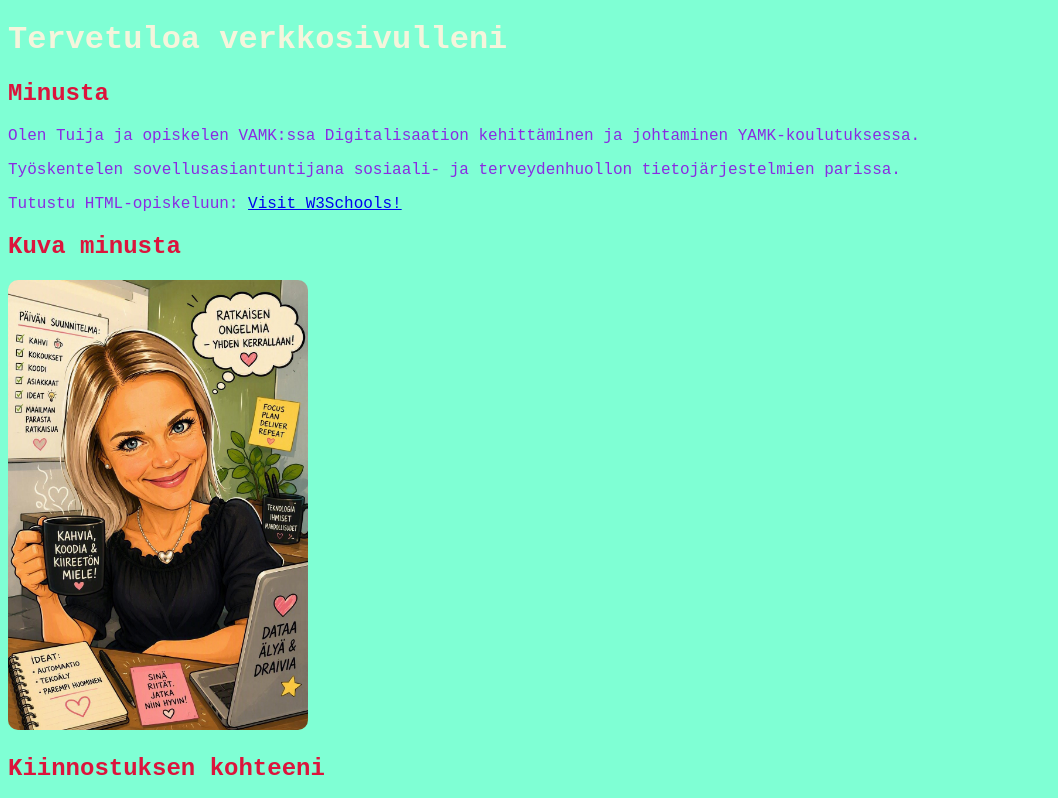
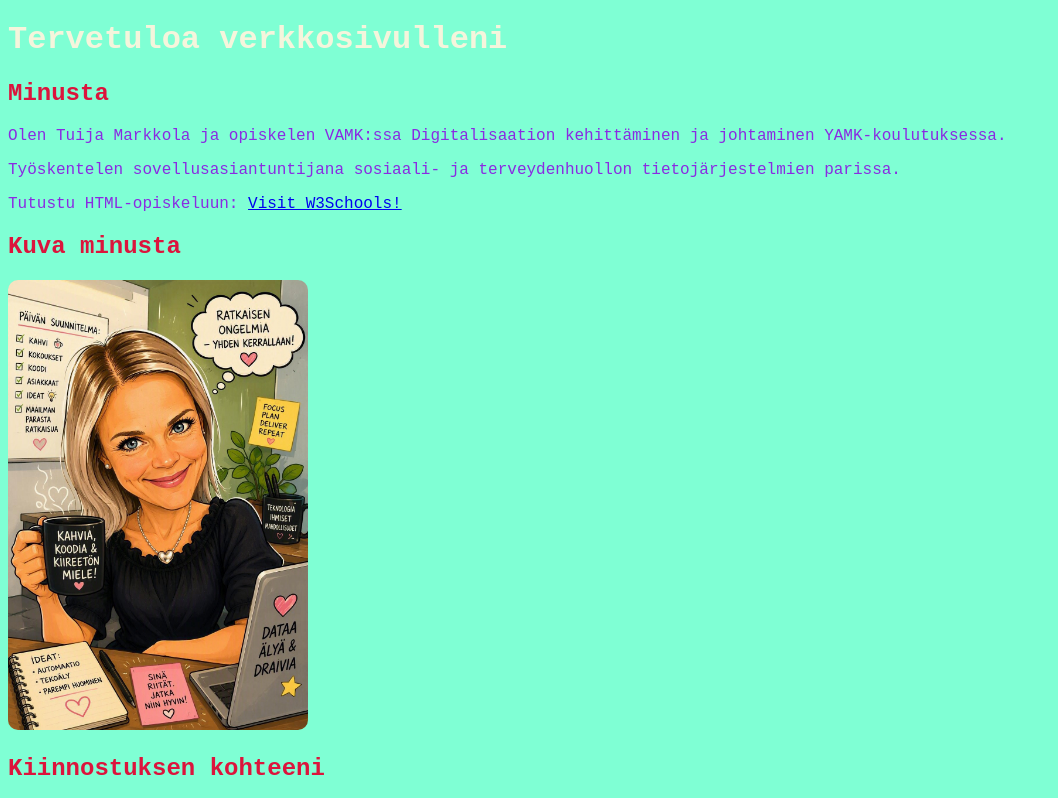
Before and after one commit to martui10/Testi2, a plain HTML site: page index.html in a window 1280 px wide. Shown: the top 798 px of the page, without its empty margins (0-1058 px from the left). Drawn offline with Linux system fonts and the light colour scheme.

Commit message:
Revise personal details and structure in index.html
Updated personal information and improved formatting.

```diff
--- a/index.html
+++ b/index.html
@@ -10,7 +10,7 @@
 <h1>Tervetuloa verkkosivulleni</h1>
 <h2>Minusta</h2>
 <p>
-Olen Tuija ja opiskelen VAMK:ssa Digitalisaation kehittäminen ja johtaminen
+Olen Tuija Markkola ja opiskelen VAMK:ssa Digitalisaation kehittäminen ja johtaminen
 YAMK-koulutuksessa.
 </p>
 <p>
```
